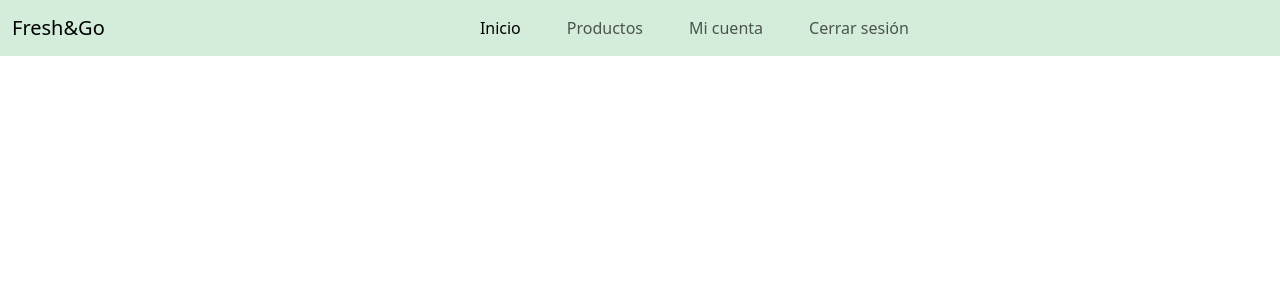
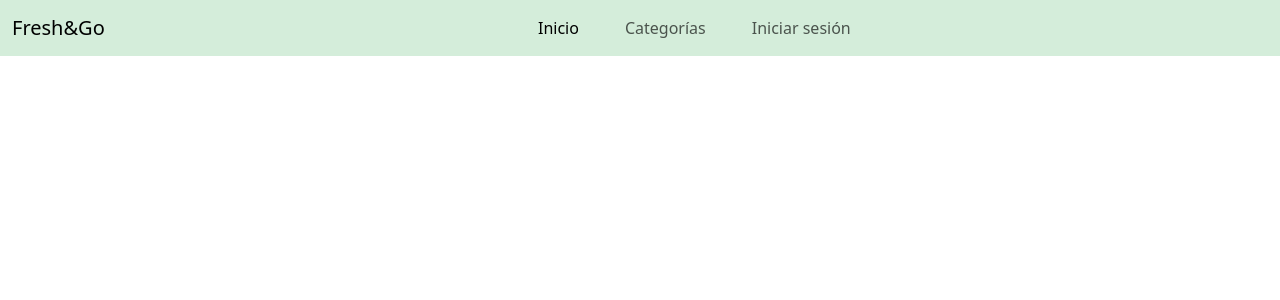
Before and after one commit to marinalp04/FreshGo, a Symfony app: template templates/base.html.twig in a window 1280 px wide. Shown: the top 300 px of the page. Run offline with Twig, Linux system fonts and the light colour scheme; the template is opened without the code that fills it, so the values that code supplies are empty; style sheets or scripts are compiled from the project's sources; some libraries are stand-ins or nearby versions.

Commit message:
refactor: actualizar enlaces del navbar

```diff
--- a/templates/partials/navbar.html.twig
+++ b/templates/partials/navbar.html.twig
@@ -22,17 +22,17 @@
     <div class="collapse navbar-collapse justify-content-center" id="navbarNav">
       <ul class="navbar-nav">
         <li class="nav-item">
-          <a class="nav-link active" href="#">Inicio</a>
+          <a class="nav-link active" href="{{ path('app_home') }}">Inicio</a>
         </li>
         <li class="nav-item">
-          <a class="nav-link" href="#">Productos</a>
+          <a class="nav-link" href="{{ path('app_categorias') }}">Categorías</a>
         </li>
         <li class="nav-item">
-          <a class="nav-link" href="#">Mi cuenta</a>
+          <a class="nav-link" href="{{ path('app_login') }}">Iniciar sesión</a>
         </li>
-        <li class="nav-item">
+        {# <li class="nav-item">
           <a class="nav-link" href="#">Cerrar sesión</a>
-        </li>
+        </li> #}
       </ul>
     </div>
   </div>
```
